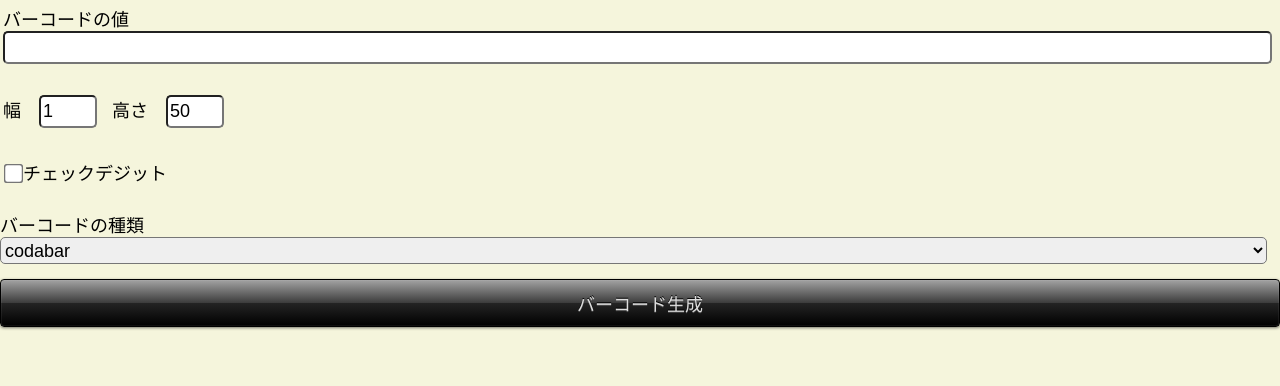
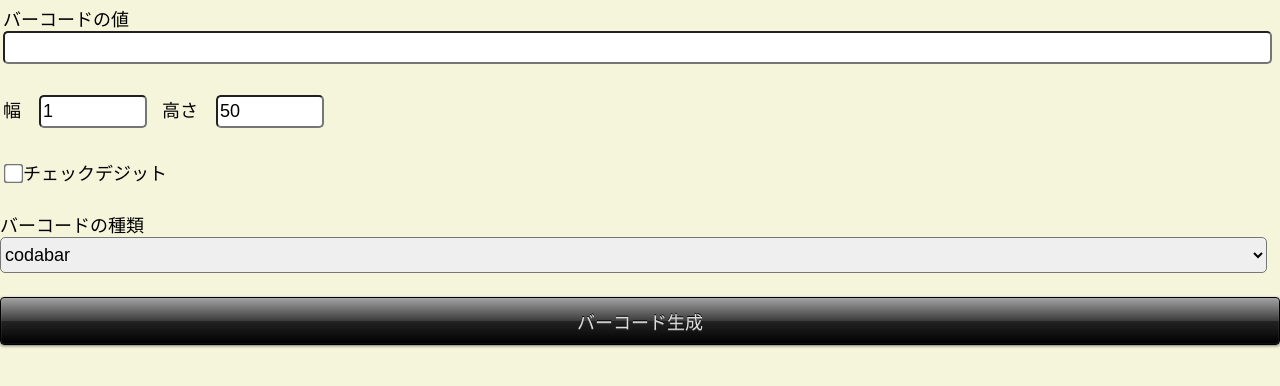
Before and after one commit to Kirabosi/RedrawBarcode, a plain HTML site: page index.html in a window 1280 px wide. Drawn offline with Linux system fonts and the light colour scheme.

Commit message:
テキストボックス、セレクトボックスの幅、高さ修正

```diff
--- a/css/style.css
+++ b/css/style.css
@@ -43,13 +43,18 @@ input[type="text"], select {
 	font-size: 18rem;
 }
 
+select {
+	height: 2em;
+	margin-bottom: 0.5em;
+}
+
 input[type="checkbox"] {
 	-webkit-transform: scale(1.5);
 	transform: scale(1.5);
 }
 
 input#width, input#height {
-	width: 50px;
+	width: 100px;
 }
 
 input#width {
@@ -76,5 +81,6 @@ input#create {
 
 #output {
 	margin: 0 auto;
+	padding-bottom: 100px;
 	text-align: center;
 }
```
